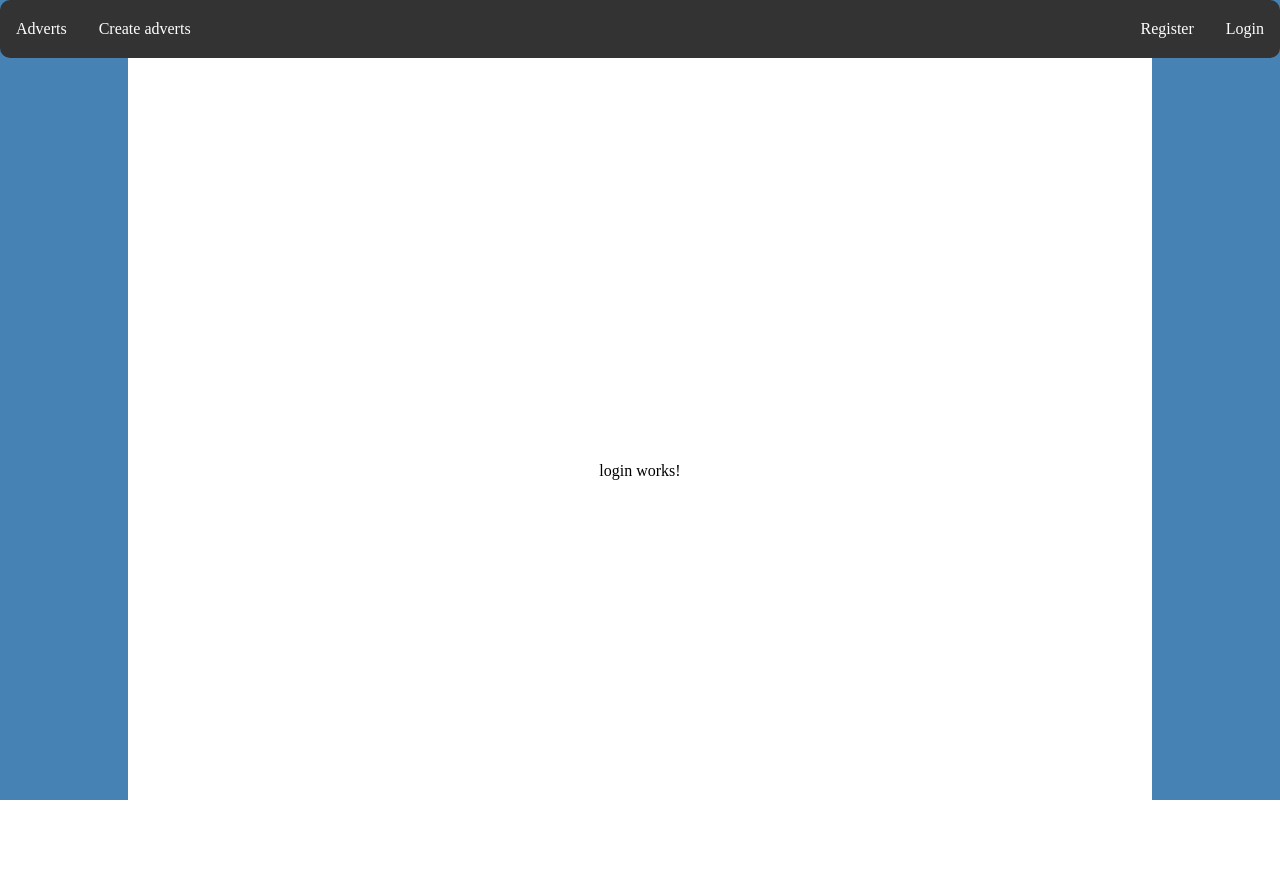
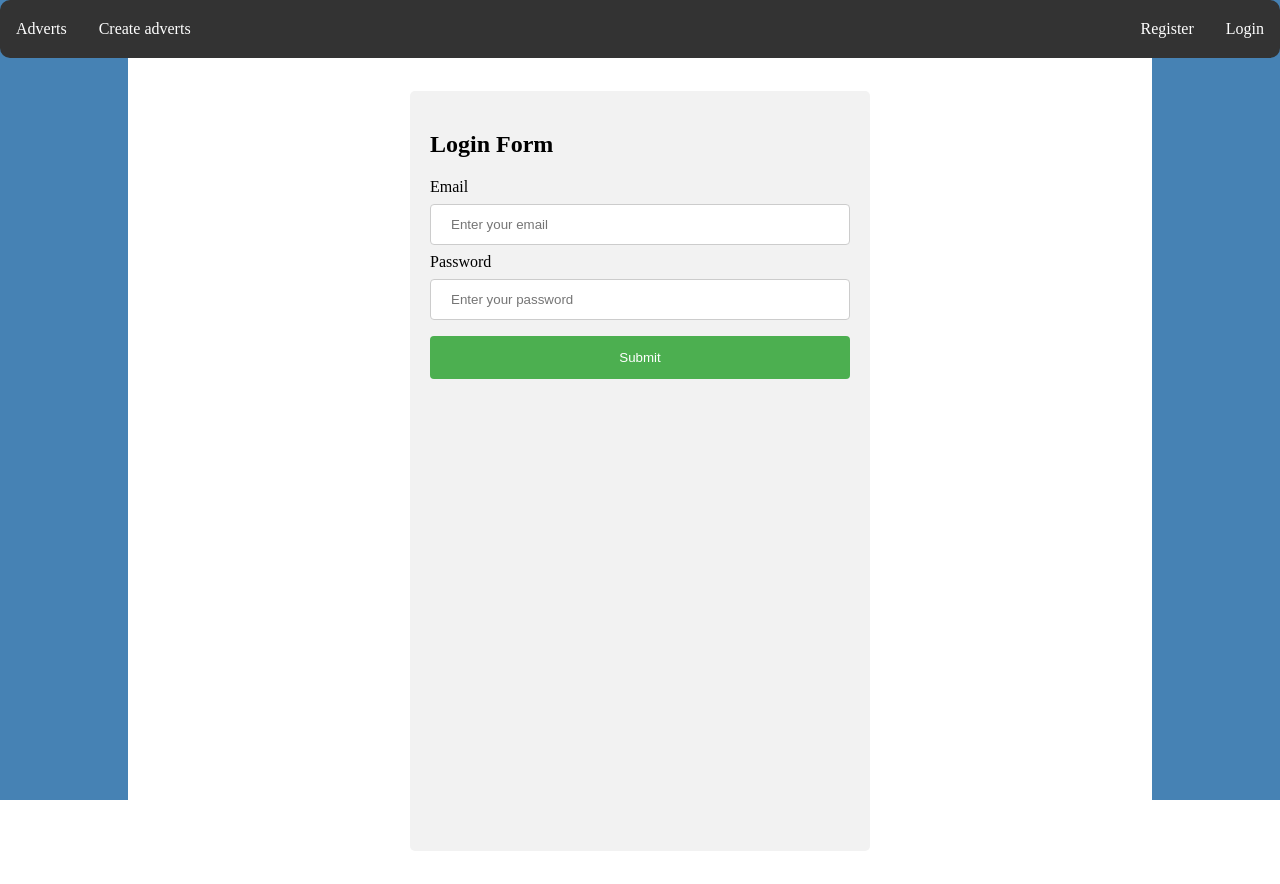
Before and after one commit to jiktor/CarsWebsiteProject, an Angular app in the folder websiteFontend/: page /login in a window 1280 px wide. Built offline with nearby package versions, Linux system fonts and the light colour scheme.

Commit message:
added login template + functionality

```diff
--- /dev/null
+++ b/websiteFontend/src/app/Models/LoginModel.ts
@@ -0,0 +1,4 @@
+export class LoginModel{
+    public email: string;
+    public password: string;
+}
--- /dev/null
+++ b/websiteFontend/src/app/Services/login.service.ts
@@ -0,0 +1,18 @@
+import { HttpClient, HttpClientModule } from "@angular/common/http";
+import { Injectable } from "@angular/core";
+import { Observable } from "rxjs";
+import { JwtAuth } from "../Models/JwtAuth";
+import { LoginModel } from "../Models/LoginModel";
+
+@Injectable()
+export class LoginService{
+
+    constructor(private httpClient: HttpClient){}
+
+    login(LoginModel): Observable<JwtAuth>{
+       return  this.httpClient
+                    .post<JwtAuth>('http://localhost:8080/cars-advert-website/authentication/authenticate',
+                     LoginModel);
+    }
+
+}
--- a/websiteFontend/src/app/app.config.ts
+++ b/websiteFontend/src/app/app.config.ts
@@ -1,14 +1,13 @@
 import { ApplicationConfig } from '@angular/core';
 import { provideRouter } from '@angular/router';
-import { LoginComponent } from './login/login.component';
-import { AdvertComponent } from './advert/advert.component';
 
 import { routes } from './app.routes';
 import { provideHttpClient } from '@angular/common/http';
+import { FormGroupDirective } from '@angular/forms';
 
 export const appConfig: ApplicationConfig = {
   providers: [
     provideRouter(routes),
-    provideHttpClient()
+    provideHttpClient(),
     ]
 };
--- a/websiteFontend/src/app/login/login.component.css
+++ b/websiteFontend/src/app/login/login.component.css
@@ -0,0 +1,40 @@
+input[type=text],[type=email],[type=password], select{
+    width: 100%;
+    padding: 12px 20px;
+    margin: 8px 0px;
+    display: inline-block;
+    border: 1px solid #ccc;
+    border-radius: 4px;
+    box-sizing: border-box;
+}
+input[type = submit]{
+    width: 100%;
+    background-color: #4CAF50;
+    color: white;
+    padding: 14px 20px;
+    margin: 8px 0px;
+    border: none;
+    border-radius: 4px;
+    cursor: pointer;
+}
+input[type=submit]:hover{
+    background-color: #45a049;
+}
+.form{
+    border-radius: 5px;
+    background-color: #f2f2f2;
+    padding: 20px;
+    width: 420px;
+    height: 90dvh;
+}
+input.ng-invalid.ng-touched{
+    border: red 1px solid;
+}
+.error {
+    border-style: solid;
+    border-width: 2px;
+    border-color: red;
+    bottom: 0;
+    width: 100%;
+    left: 0;
+  }
--- a/websiteFontend/src/app/login/login.component.html
+++ b/websiteFontend/src/app/login/login.component.html
@@ -1 +1,14 @@
-<p>login works!</p>
+<div class="form">
+    <h2 id="loginForm">Login Form</h2>
+    <form  [formGroup]="loginForm"  (ngSubmit)="onSubmit(loginForm.value)">
+<!--        <app-widget-error class = "error" *ngIf="err" [error]="err"></app-widget-error> -->
+
+        <label for="email">Email</label>
+        <input type="email" id="email" formControlName="email" placeholder="Enter your email">
+
+        <label for="password">Password</label>
+        <input type="password" id="password" formControlName="password" placeholder="Enter your password">
+
+        <input type="submit" value="Submit" id="btn">
+    </form>
+</div>
--- a/websiteFontend/src/app/login/login.component.ts
+++ b/websiteFontend/src/app/login/login.component.ts
@@ -1,12 +1,42 @@
-import { Component } from '@angular/core';
-
+import { NgIf } from '@angular/common';
+import { LoginService } from '../Services/login.service';
+import { Component, OnInit } from '@angular/core';
+import { FormControl, AbstractControl, FormGroup,ReactiveFormsModule, FormGroupDirective} from '@angular/forms';
+import { JwtAuth } from '../Models/JwtAuth';
+import { WidgetErrorComponent } from '../error-widget/error-widget.component';
+import { LoginModel } from '../Models/LoginModel';
+import { HttpClientModule } from '@angular/common/http';
 @Component({
   selector: 'app-login',
   standalone: true,
-  imports: [],
+  imports: [ReactiveFormsModule,NgIf, WidgetErrorComponent],
+  providers: [HttpClientModule, LoginService],
   templateUrl: './login.component.html',
   styleUrl: './login.component.css'
 })
-export class LoginComponent {
+export class LoginComponent implements OnInit{
+  title = "Login Form"
+  loginForm: FormGroup;
+  jwtToken = new JwtAuth();
+  err : Error | null = null;
 
+  constructor(private loginService: LoginService){}
+
+  ngOnInit(){
+    this.loginForm = new FormGroup({
+      email : new FormControl(null, null),
+      password: new FormControl(null,null),
+    });
+  }
+
+  onSubmit(loginDto: LoginModel){
+    this.Login(loginDto);
+  }
+
+  Login(loginDTO: LoginModel){
+    this.loginService.login(loginDTO).subscribe((jwtToken) =>{
+      localStorage.setItem('jwtToken',jwtToken.token);
+      console.log(localStorage.getItem('jwtToken'))
+    })
+  }
 }
--- a/websiteFontend/src/app/register/register.component.ts
+++ b/websiteFontend/src/app/register/register.component.ts
@@ -1,5 +1,5 @@
 import { NgIf } from '@angular/common';
-import { HttpClient, HttpClientModule, HttpHeaders } from '@angular/common/http';
+import {  HttpClientModule, HttpHeaders } from '@angular/common/http';
 import { Component, OnInit } from '@angular/core';
 import { AbstractControl, FormControl, FormGroup,ReactiveFormsModule,ValidationErrors,ValidatorFn,Validators } from '@angular/forms';
 import { RegisterService } from '../Services/register.service';
```
Also changed, not shown: 1 other file (tests, documents, lock files or other folders).
